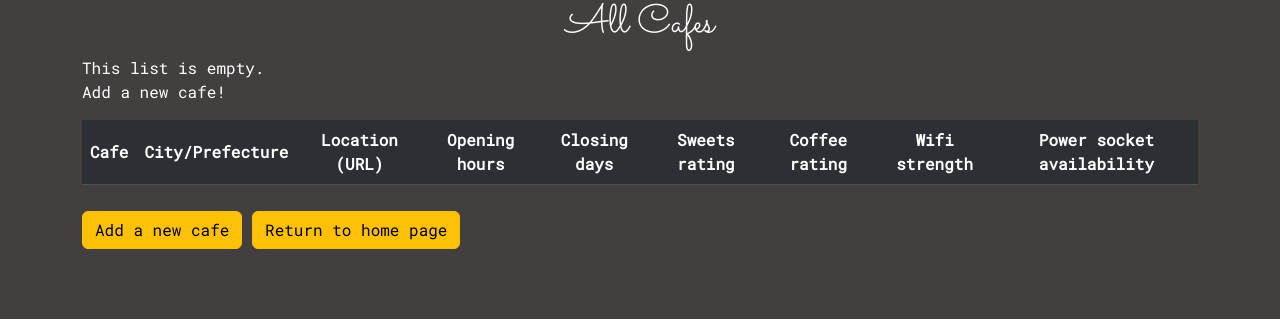
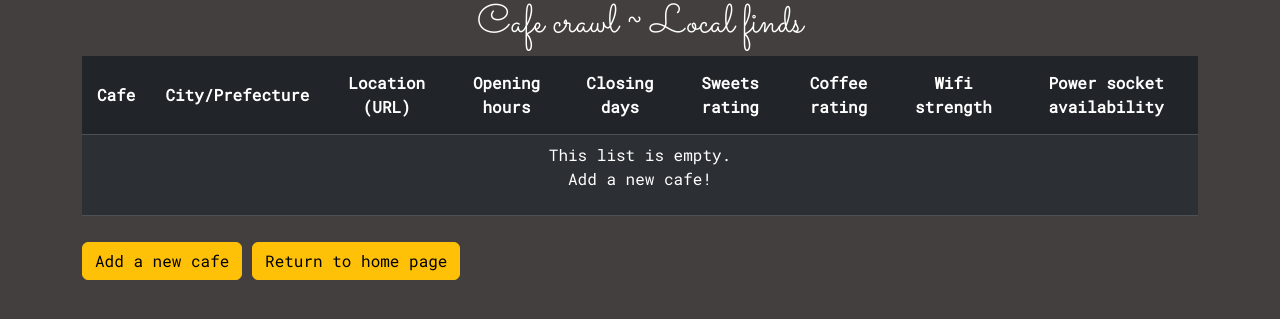
Before and after one commit to CamilleOnoda/Projects, a Flask app: page /cafes in a window 1280 px wide. Shown: the top 319 px of the page. Run offline with Flask 3, Linux system fonts and the light colour scheme; data that the repository does not hold is empty; some libraries are stand-ins or nearby versions.

Commit message:
Change the title

```diff
--- a/Coffee-and-Wifi/templates/cafes.html
+++ b/Coffee-and-Wifi/templates/cafes.html
@@ -5,12 +5,10 @@
 <div class="container">
   <div class="row">
     <div class="col-sm-12">
-      <h1 style="text-align: center;">All Cafes</h1>
+      <h1 style="text-align: center;">Cafe crawl ~ Local finds</h1>
 	    <table class="table table-hover table-dark table-striped table-responsive w-100 d-block d-lg-table">
-          <tbody>
-          {% if cafes_list == [] %}
-          <p>This list is empty.<br>Add a new cafe!</p>
-          {% endif %}
+        <thead>
+          <tr>
             <th>Cafe</th>
             <th>City/Prefecture</th>
             <th>Location (URL)</th>
@@ -20,7 +18,16 @@
             <th>Coffee rating</th>
             <th>Wifi strength</th>
             <th>Power socket availability</th>
-
+          </tr>
+        </thead>
+        <tbody>
+            {% if cafes_list == [] %}
+          <tr>
+            <td colspan="11">
+            <p>This list is empty.<br>Add a new cafe!</p>
+            </td>
+          </tr>
+            {% endif %}
             {% for cafe in cafes_list %}
               <tr>
                 <td>{{ cafe.cafe }}</td>
@@ -40,11 +47,11 @@
                 <td>{{ cafe.wifi }}</td>
                 <td>{{ cafe.power }}</td>
                 <td><a class="btn btn-warning btn-m" href="{{ url_for('delete', id=cafe.id) }}">
-                  Delete</a></td>
-                <td><a class="btn btn-warning btn-m" href="{{ url_for('edit', id=cafe.id) }}">
+                  Delete</a>
+                <a class="btn btn-warning btn-m" href="{{ url_for('edit', id=cafe.id) }}">
                   Edit</a></td>
+              </tr>
             {% endfor %}
-            </tr>
           </tbody>
   	  </table>
       <a class="btn btn-warning btn-m" href="{{ url_for('add') }}">
```
